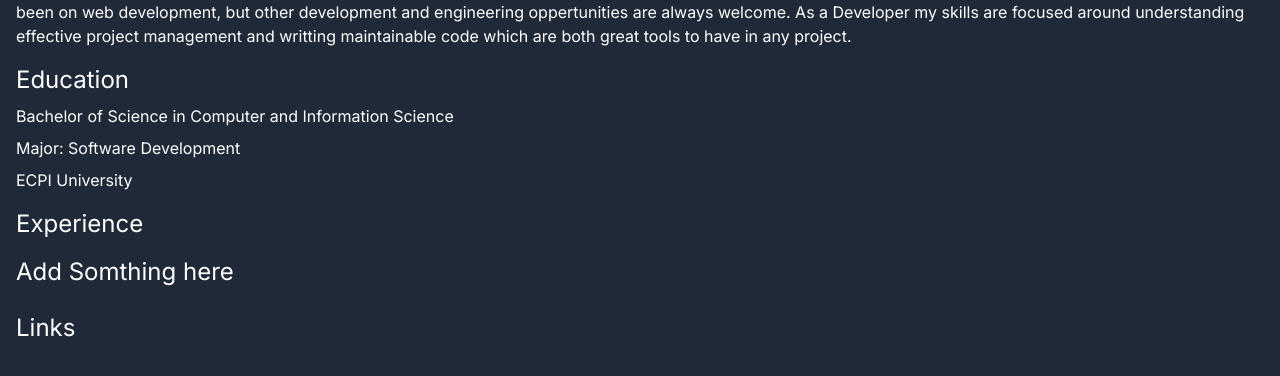
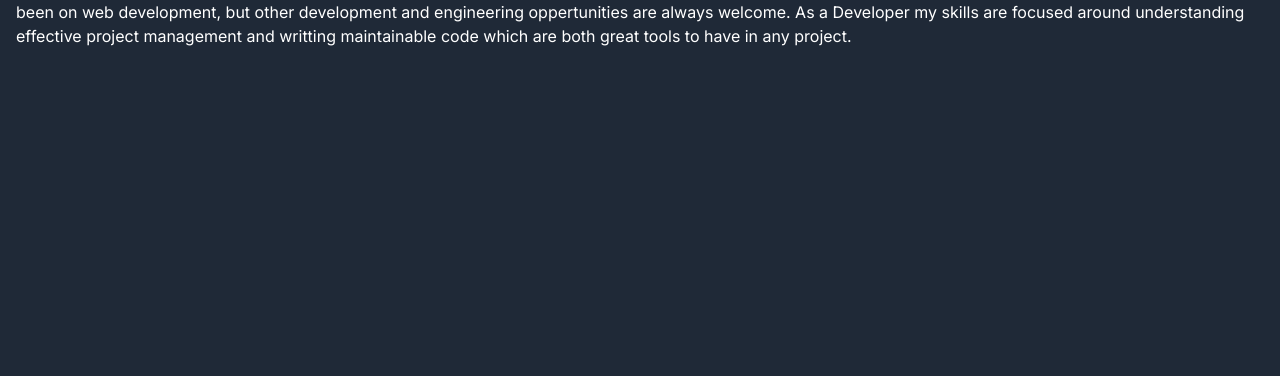
Before and after one commit to HunterWeisner/personal-web-app, a Next.js app: page / in a window 1280 px wide. Shown: the part 404-780 px from the top of the page. Built offline with nearby package versions, Linux system fonts and the light colour scheme.

Commit message:
Moving extra information to their own modules

```diff
--- a/src/app/about.tsx
+++ b/src/app/about.tsx
@@ -1,8 +1,3 @@
-import Image from 'next/image'
-import {Job} from "./types/job";
-import Employment_details from './employment_details';
-import employment_history  from './employment_history.json' assert {type: "json"};
-const jobs = employment_history as Job[];
 export default function AboutSection() {
   return (
     <div className="">
@@ -13,25 +8,7 @@ export default function AboutSection() {
             my skills are focused around understanding effective project management and writting maintainable code which are both great tools to have in any project.
             </p>
       </div>
-      <div className="content-center m-4">
-          <h3 className='text-white text-2xl'>Education</h3>
-          <div>
-            <p className='text-white mt-2'>Bachelor of Science in Computer and Information Science</p>
-            <p className='text-white mt-2'>Major: Software Development</p>
-            <p className='text-white mt-2'>ECPI University</p>
-          </div>
-      </div>
-      <div className="content-center m-4">
-          <h3 className='text-white text-2xl'>Experience</h3>
-      </div>
-      <div className="content-center m-4">
-          <h3 className='text-white text-2xl'>Add Somthing here</h3>
-          <p className='text-white mt-2'></p>
-      </div>
-      <div className="content-center m-4">
-          <h3 className='text-white text-2xl'>Links</h3>
-          <p className='text-white mt-2'></p>
-      </div>
+
     </div>
   )
 }
```
